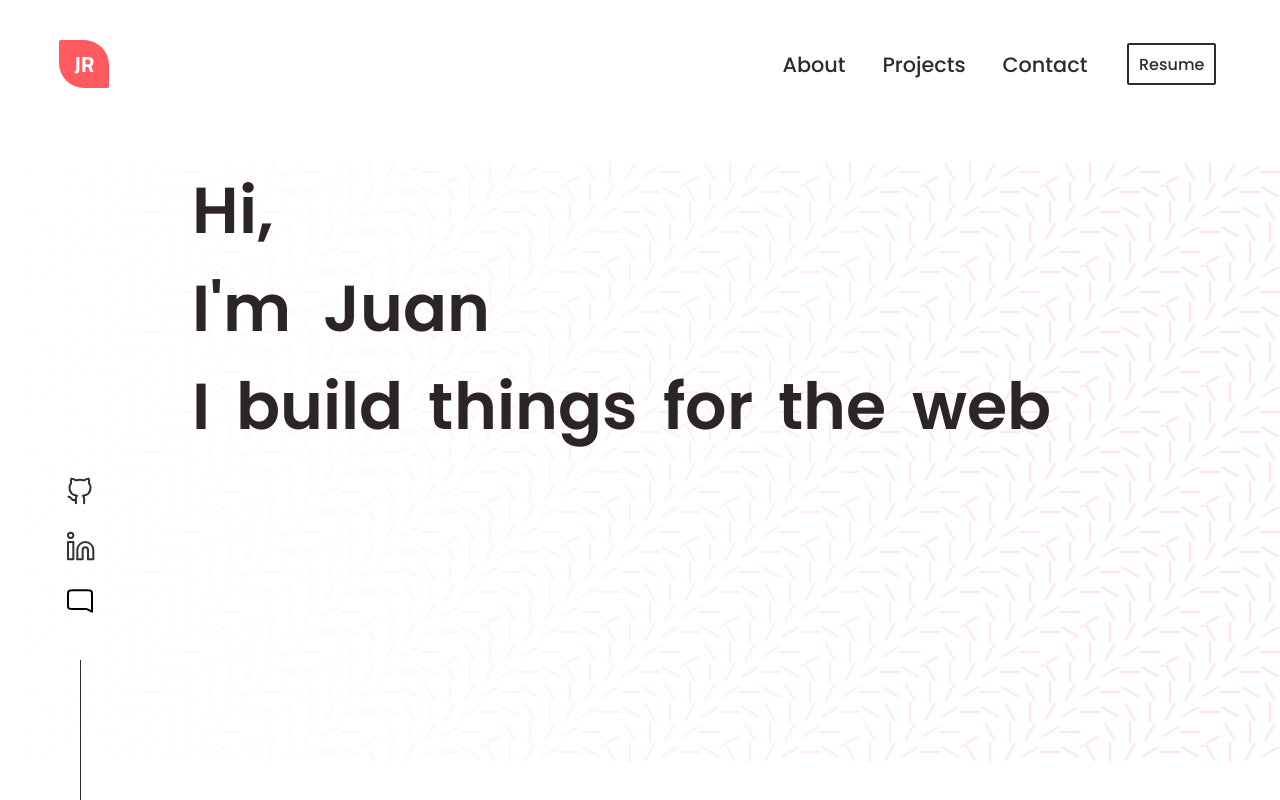
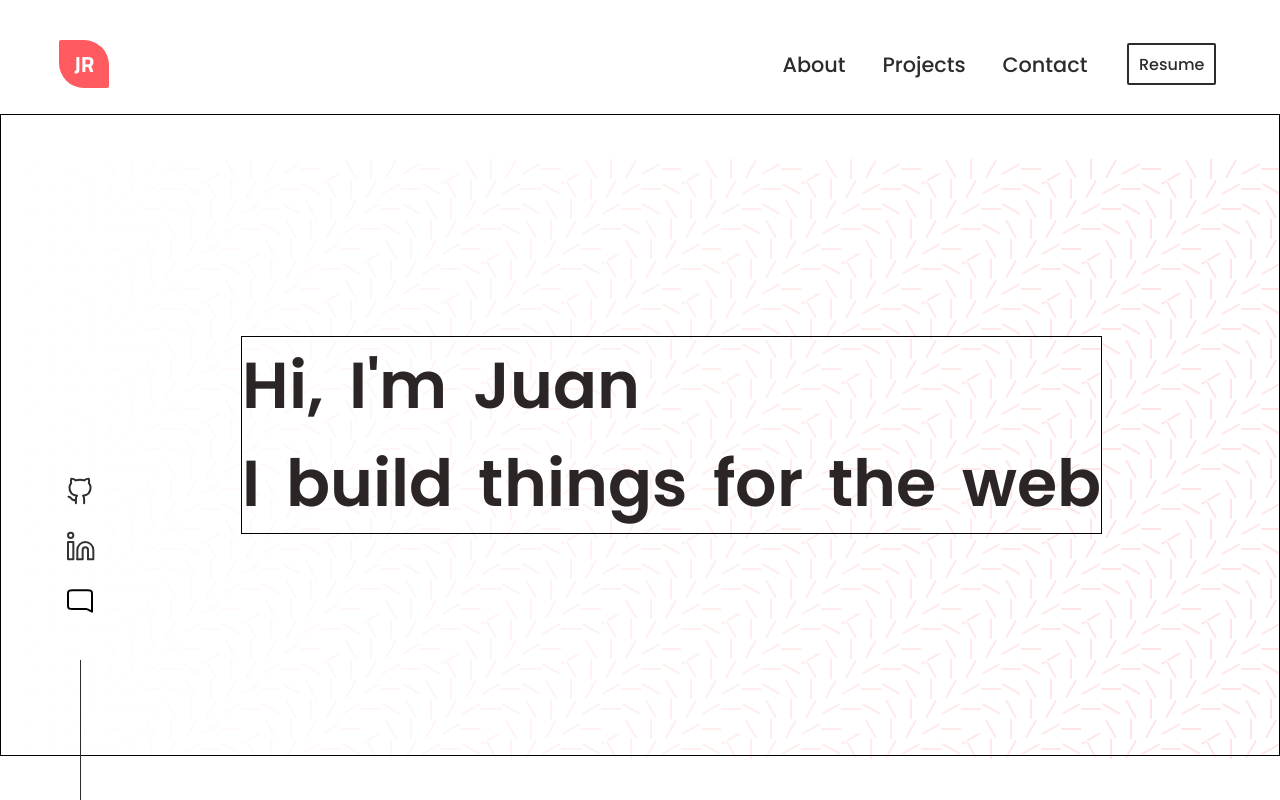
Before and after one commit to JD-R0driguez/react-play-ground, a React (Vite) app in the folder home-page/: page / in a window 1280 px wide. Built offline with nearby package versions, Linux system fonts and the light colour scheme.

Commit message:
Updated hero layout and styles

```diff
--- a/home-page/src/components/Hero.css
+++ b/home-page/src/components/Hero.css
@@ -1,12 +1,16 @@
 .hero{
+    height: 80vh;
     display: flex;
-    justify-content: flex-end;
     position: relative;
+    justify-content: flex-start;
+    align-items: center;
+    border: 1px solid #000;
 }
 
 
 .back-image {
     position: absolute;
+    z-index: -1;
     margin-top: 3rem;
     width: 100%;
     height: 600px;
@@ -25,16 +29,6 @@
 }
 
 .hero-title{
-    position: absolute;
-    top:3rem;
-    left: 12rem;
+    margin-left: 15rem;
+    border: 1px solid #000;
 }
-
-.title-space{
-    display: flex;
-    gap: 2rem;
-}
-
-.title-third{
-    color:aqua;
-}
--- a/home-page/src/components/Hero.jsx
+++ b/home-page/src/components/Hero.jsx
@@ -7,9 +7,9 @@ export default function Hero(){
         <div className="hero">
             <div className="back-image fade-img"></div>
             <section className="hero-title">
-                <TextAnimation text="Hi," />
-                <p className="title-space"><TextAnimation text="I'm" /><TextAnimation text="Juan" /></p>
-                <TextAnimation text="I build things for the web"/>
+                {/* <TextAnimation text="Hi" style="theme-1"/> */}
+                <TextAnimation text="Hi, I'm Juan" style="theme-1"/>
+                <TextAnimation text="I build things for the web" style="theme-2"/>
             </section>
         </div>
     )
```
